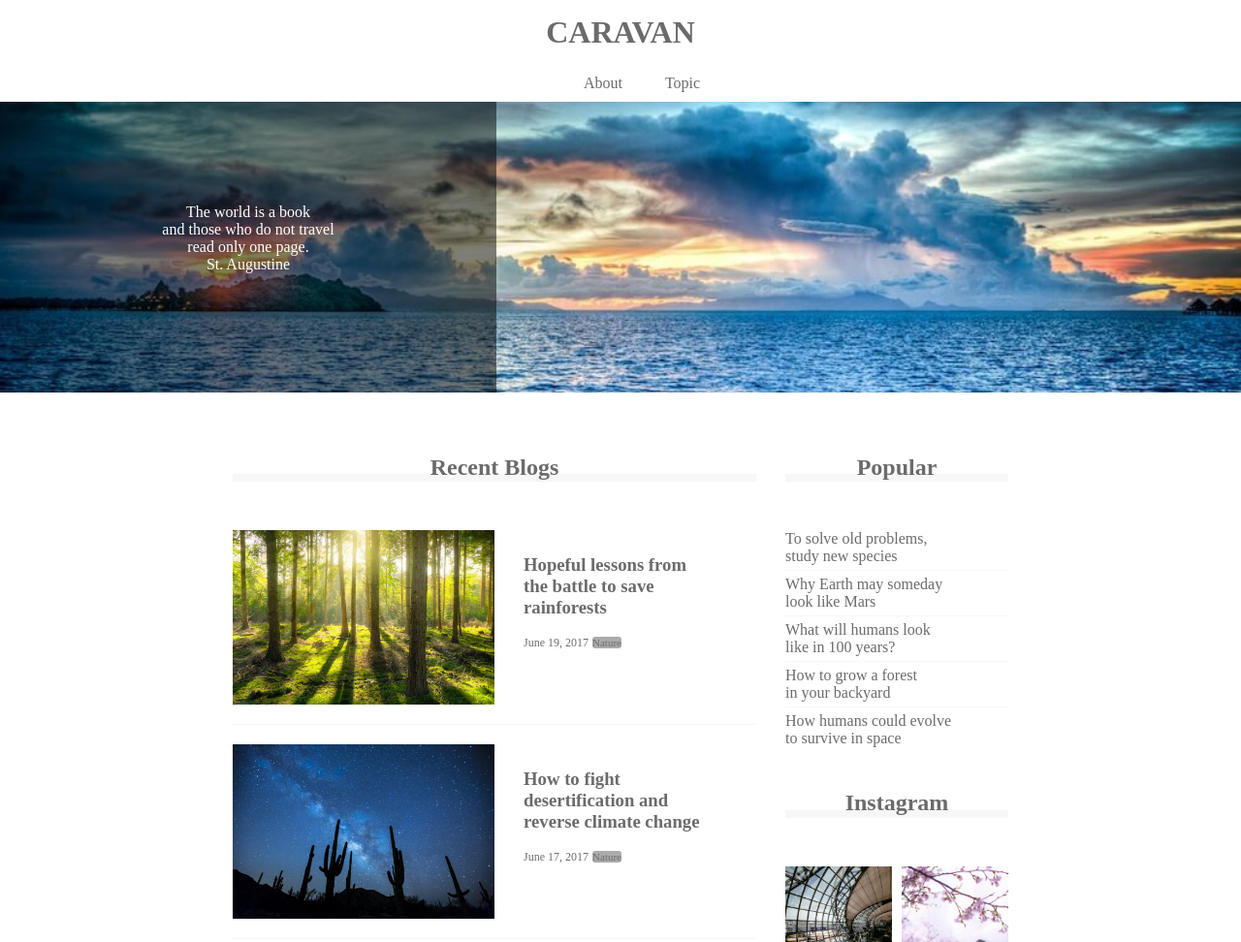
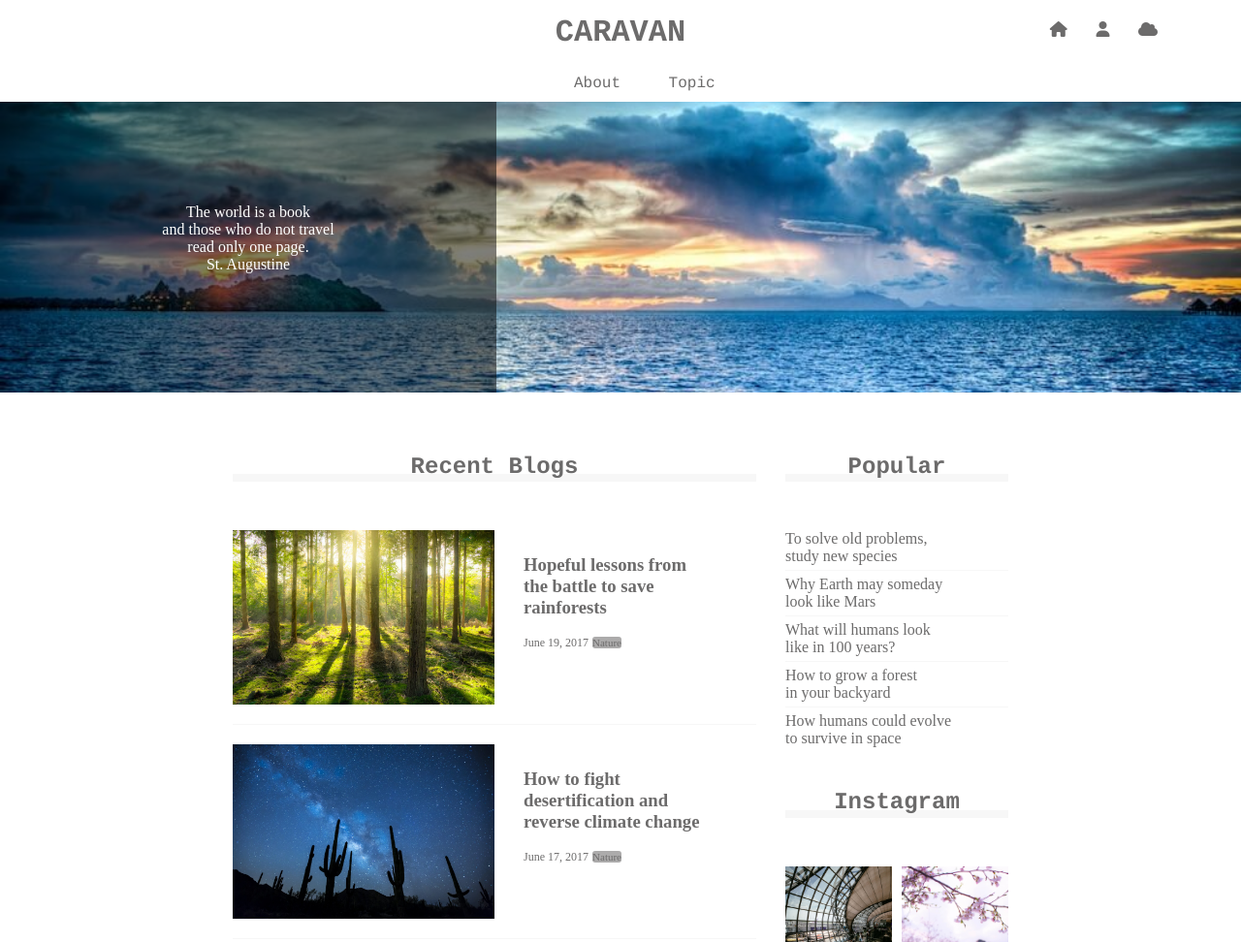
Before and after one commit to Haruki0702/caravan, a plain HTML site: page caravan/index.html in a window 1280 px wide. Shown: the top 972 px of the page at 97% size. Drawn offline with Linux system fonts and the light colour scheme.

Commit message:
4th Commit

```diff
--- a/caravan/index.html
+++ b/caravan/index.html
@@ -2,6 +2,7 @@
 <html lang="ja">
   <head>
     <meta charset="UTF-8" />
+    <script src="https://kit.fontawesome.com/424b88bf51.js" crossorigin="anonymous"></script>
     <!-- CSSファイルの読み込み -->
     <link rel="stylesheet" href="style.css" />
     <title>CARAVAN</title>
@@ -14,6 +15,11 @@
           CARAVAN
         </a>
       </h1>
+      <div class="social">
+        <i class="fa-solid fa-house"></i>
+        <i class="fa-solid fa-user"></i>
+        <i class="fa-solid fa-cloud"></i>
+      </div>
     </header>
     <nav>
       <ul class="nav-list">
--- a/caravan/style.css
+++ b/caravan/style.css
@@ -7,11 +7,24 @@
 a{
   text-decoration:none;
 }
+header,nav,h2,main-visual,footer{
+  font-family:Chalkduster, "Bradley Hand", Courier, "Segoe Print", sans-serif;
+}
 header{
   width:90%;
   padding:15px 0;
   margin:0 auto;
   text-align:center;
+  position:relative;
+}
+.social{
+  position:absolute;
+  top:22px;
+  right:22px;
+}
+.social i{
+  display:inline-block;
+  margin-left:20px;
 }
 header .heading{
   font-size:32px;
```
